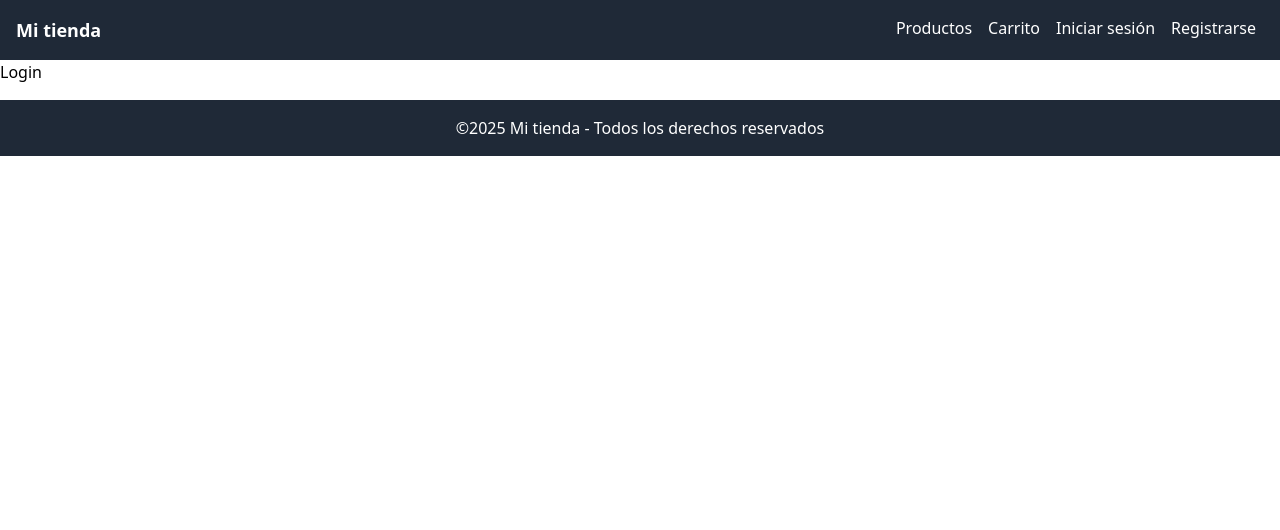
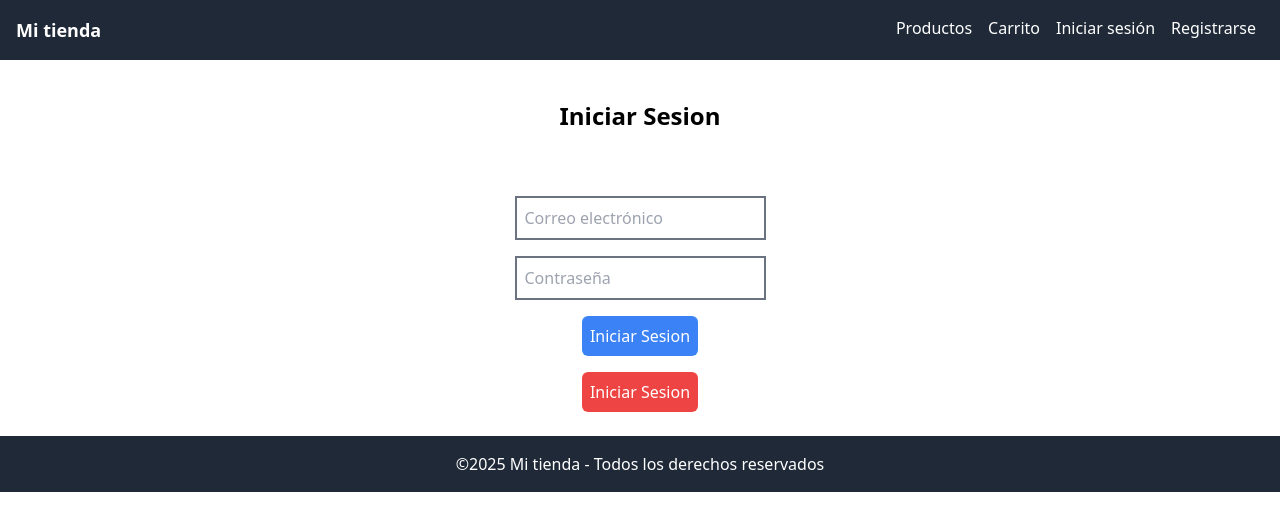
Before and after one commit to aadrii09/retroRescueReactVite, a React (Vite) app in the folder retro-rescue/: page /login in a window 1280 px wide. Shown: the top 530 px of the page. Built offline with nearby package versions, Linux system fonts and the light colour scheme.

Commit message:
login hecho

```diff
--- a/retro-rescue/src/pages/Login.jsx
+++ b/retro-rescue/src/pages/Login.jsx
@@ -1,6 +1,59 @@
+import {useState} from 'react';
+import {loginUser, loginGoogle} from '../services/authService';
+import {useNavigate} from 'react-router-dom';
+
 const Login = () => {
+
+  const [email, setEmail] = useState('');
+  const [password, setPassword] = useState('');
+  const [error, setError] = useState(null);
+  const navigate = useNavigate();
+
+  const handleRegister = async (e) => {
+    e.preventDefault();
+    try {
+        await loginUser(email, password);
+        navigate('/');
+    } catch (error) {
+        setError(error.message);
+    }
+ }
+
   return (
-    <div>Login</div>
+    <div className='flex flex-col items-center mt-10'>
+        <h2 className='text-2xl font-bold mb-4'>Iniciar Sesion</h2>
+        {
+          error && <div className='bg-red-100 border-l-4 border-red-500 text-red-700 p-4 mb-4' role='alert'>
+          <p>{error}</p>
+                </div>
+        }
+        <form onSubmit={handleRegister} className='flex flex-col items-center mt-10'>
+
+<input
+type='email'
+placeholder='Correo electrónico'
+className='border-2 border-gray-500 p-2 m-2'
+onChange={(e) => setEmail(e.target.value)}
+/>
+<input
+type='password'
+placeholder='Contraseña'
+className='border-2 border-gray-500 p-2 m-2'
+onChange={(e) => setPassword(e.target.value)}
+/>
+<button
+type='submit'
+className='bg-blue-500 text-white p-2 rounded-md m-2'
+>
+  Iniciar Sesion
+</button>
+<button className='bg-red-500 text-white p-2 rounded-md m-2'
+  onClick={loginGoogle}
+>
+        Iniciar Sesion
+</button>
+</form>
+    </div>
   )
 }
 
```
